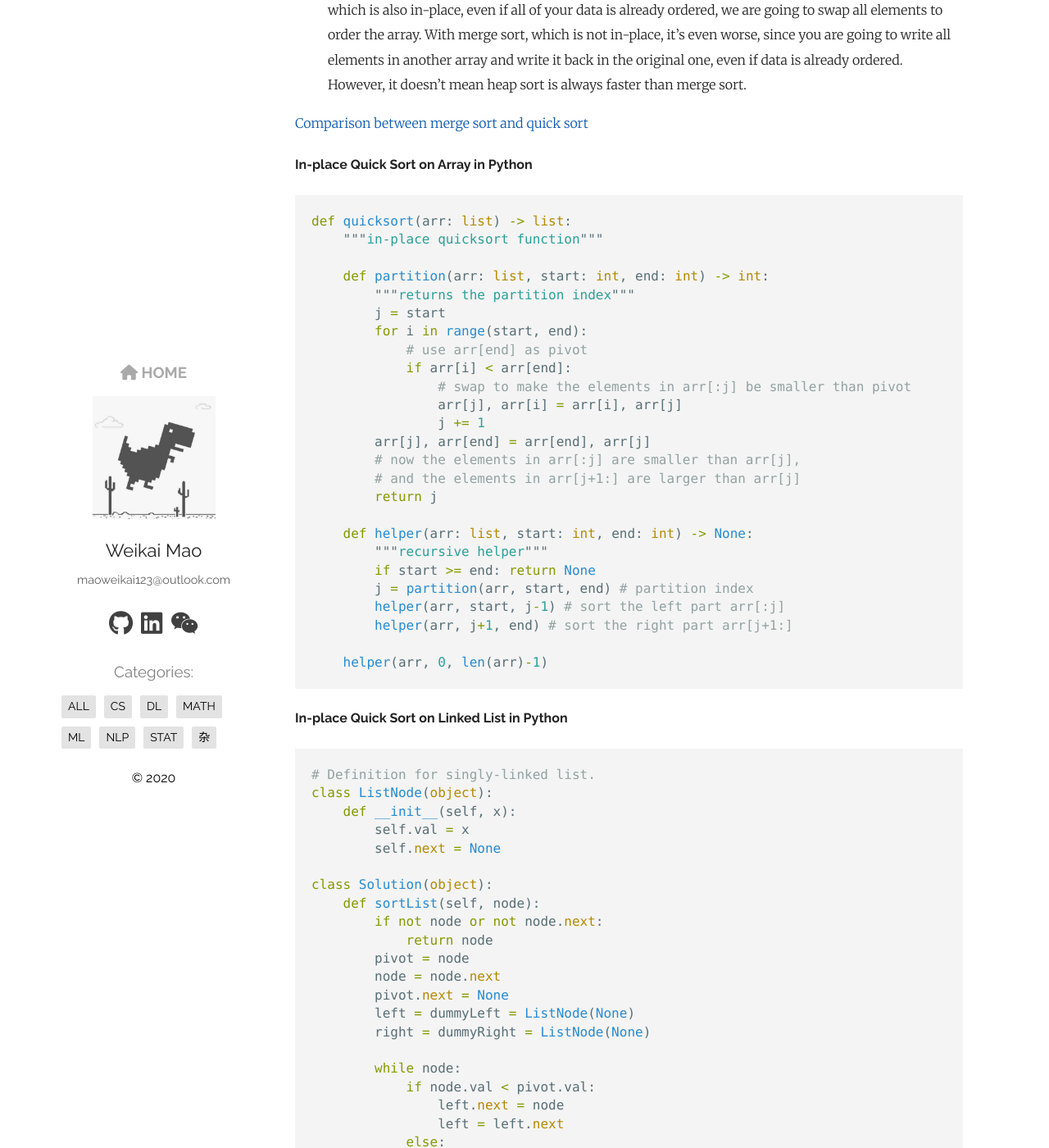
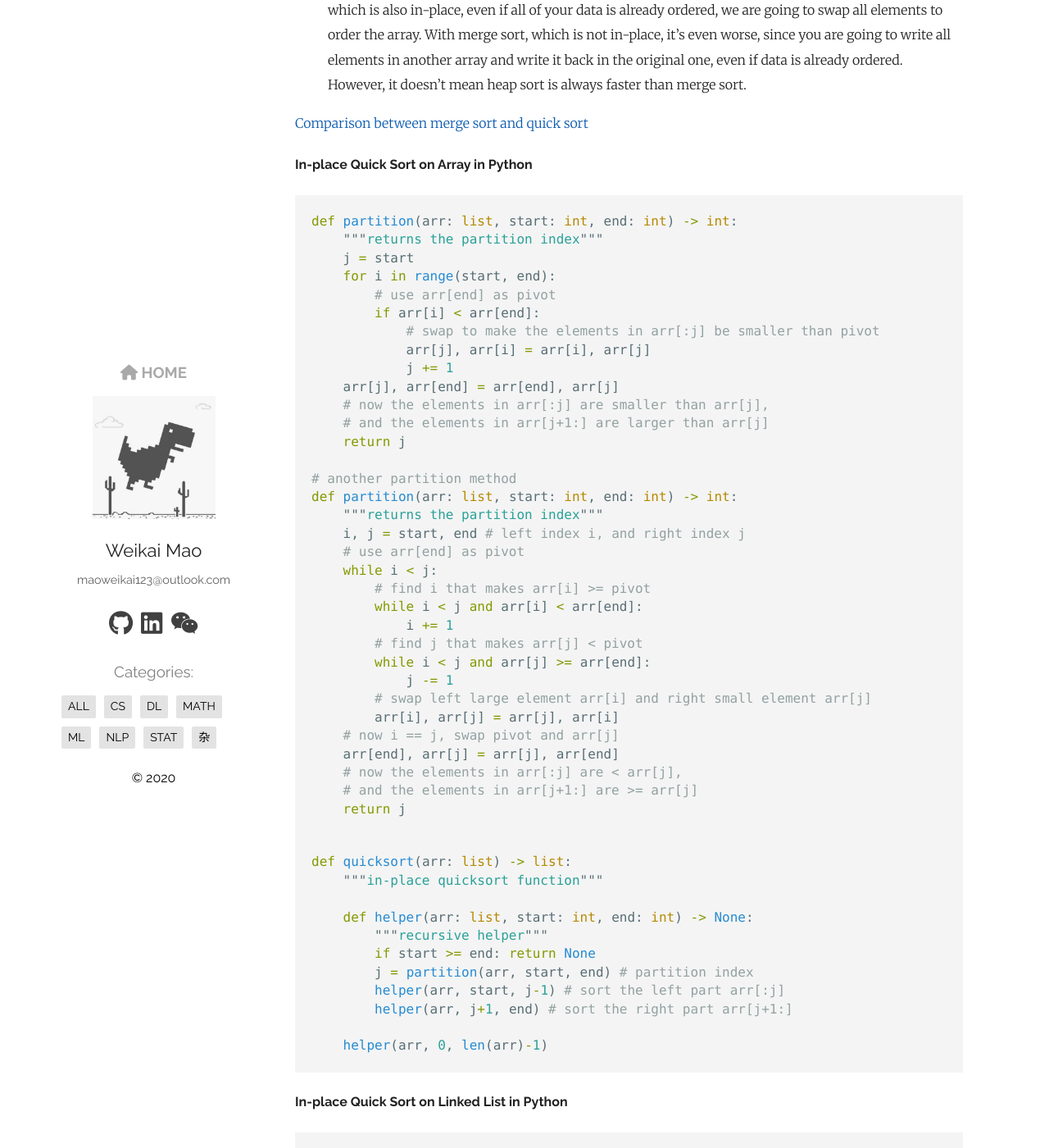
Before and after one commit to WalkerMao/walkermao.github.io, a Jekyll site: the page built from _posts/2020-03-25-sorting-algorithms.md, in a window 1280 px wide and 1400 px high, scrolled down 7841 px. Shown: the whole window at 82% size. Built offline with Jekyll 4.4.1, drawn with Linux system fonts in a browser that asks for light colours; nearby versions of some CDN libraries; formulas are drawn with MathJax 3; comment, search, counter and statistics services are not loaded.

Commit message:
add in-place quicksort python code

````diff
--- a/_posts/2020-03-25-sorting-algorithms.md
+++ b/_posts/2020-03-25-sorting-algorithms.md
@@ -210,22 +210,44 @@ Quick sort is usually faster than most other $O(n\log_2n)$ comparison based algo
 #### In-place Quick Sort on Array in Python
 
 ```python
+def partition(arr: list, start: int, end: int) -> int:
+    """returns the partition index"""
+    j = start
+    for i in range(start, end):
+        # use arr[end] as pivot
+        if arr[i] < arr[end]:
+            # swap to make the elements in arr[:j] be smaller than pivot
+            arr[j], arr[i] = arr[i], arr[j]
+            j += 1
+    arr[j], arr[end] = arr[end], arr[j]
+    # now the elements in arr[:j] are smaller than arr[j],
+    # and the elements in arr[j+1:] are larger than arr[j]
+    return j
+
+# another partition method
+def partition(arr: list, start: int, end: int) -> int:
+    """returns the partition index"""
+    i, j = start, end # left index i, and right index j
+    # use arr[end] as pivot
+    while i < j:
+        # find i that makes arr[i] >= pivot
+        while i < j and arr[i] < arr[end]:
+            i += 1
+        # find j that makes arr[j] < pivot
+        while i < j and arr[j] >= arr[end]:
+            j -= 1
+        # swap left large element arr[i] and right small element arr[j]
+        arr[i], arr[j] = arr[j], arr[i]
+    # now i == j, swap pivot and arr[j]
+    arr[end], arr[j] = arr[j], arr[end]
+    # now the elements in arr[:j] are < arr[j],
+    # and the elements in arr[j+1:] are >= arr[j]
+    return j
+```
+
+```python
 def quicksort(arr: list) -> list:
     """in-place quicksort function"""
-
-    def partition(arr: list, start: int, end: int) -> int:
-        """returns the partition index"""
-        j = start
-        for i in range(start, end):
-            # use arr[end] as pivot
-            if arr[i] < arr[end]:
-                # swap to make the elements in arr[:j] be smaller than pivot
-                arr[j], arr[i] = arr[i], arr[j]
-                j += 1
-        arr[j], arr[end] = arr[end], arr[j]
-        # now the elements in arr[:j] are smaller than arr[j],
-        # and the elements in arr[j+1:] are larger than arr[j]
-        return j
 
     def helper(arr: list, start: int, end: int) -> None:
         """recursive helper"""
````
